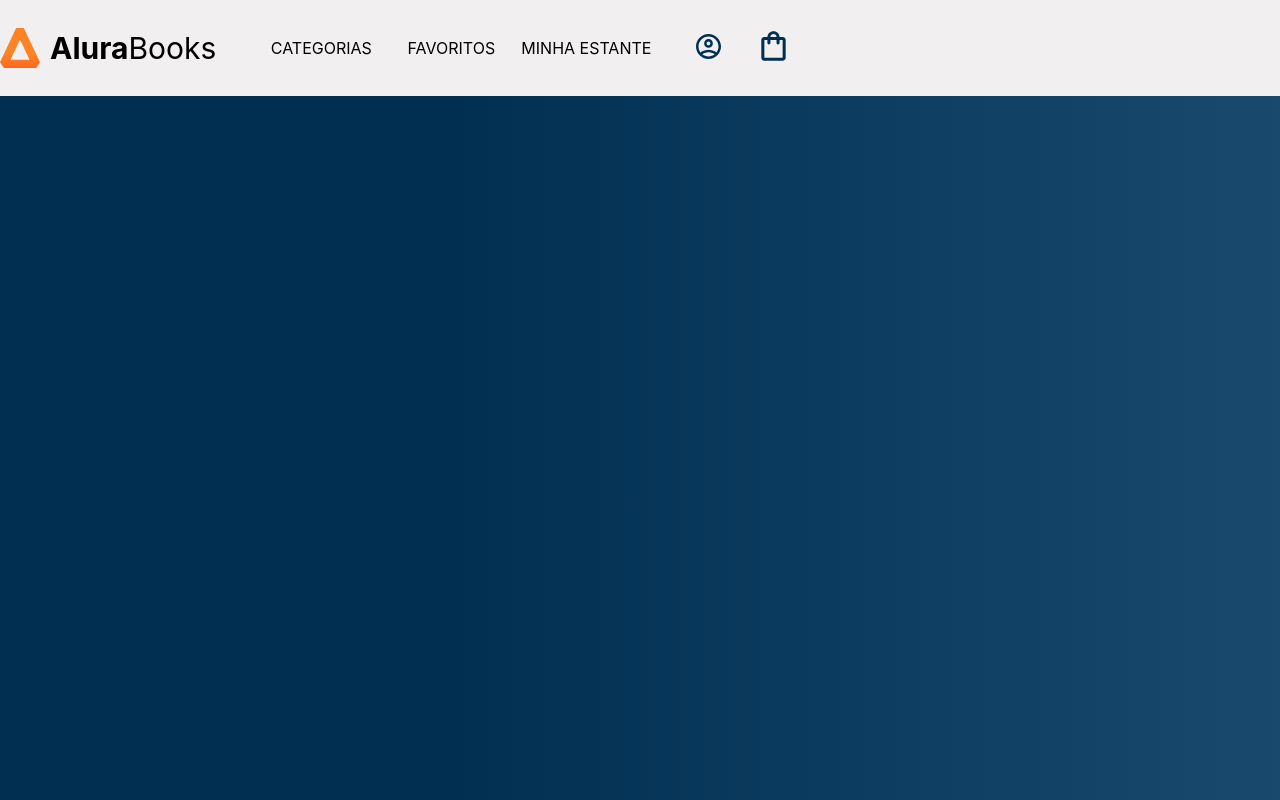
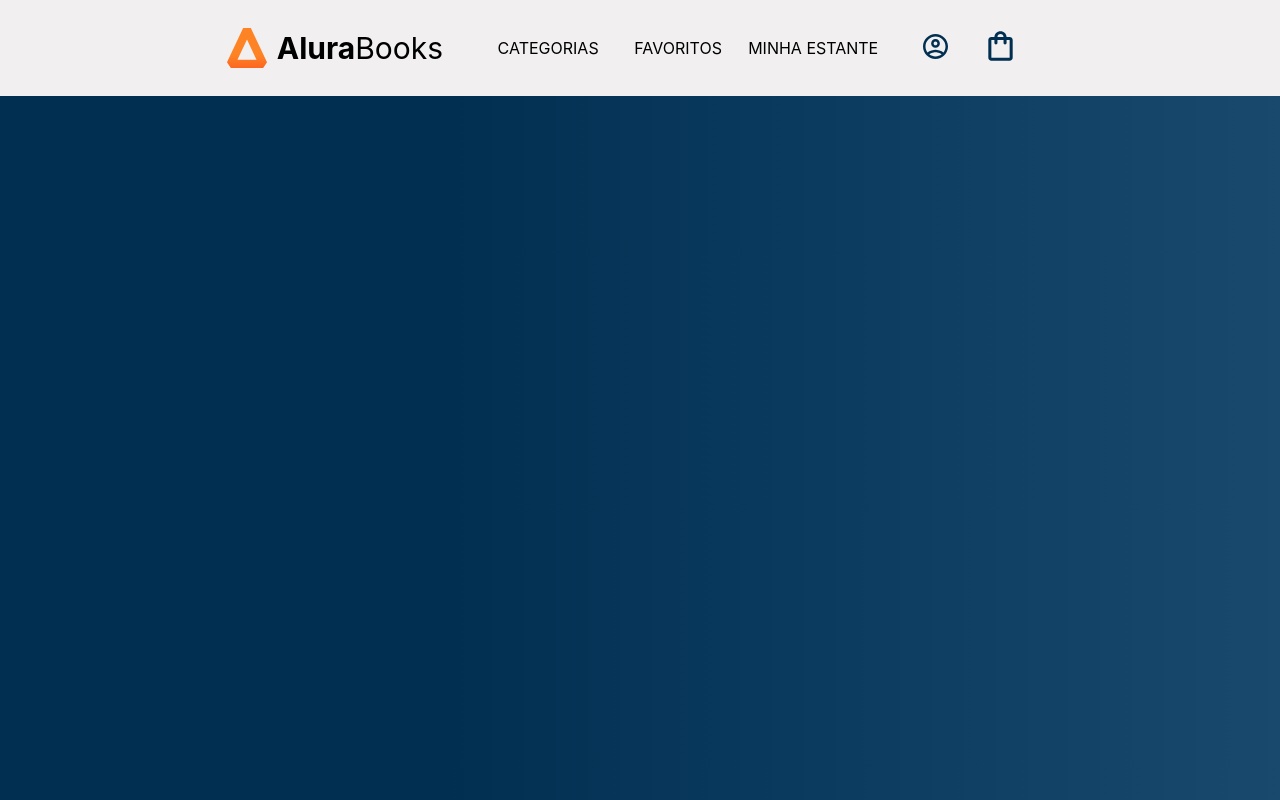
Before and after one commit to Bento-Hertz/Alura-Books, a React (Create React App) app: page / in a window 1280 px wide. Built offline with nearby package versions, Linux system fonts and the light colour scheme.

Commit message:
componentização das partes do header

```diff
--- a/src/App.css
+++ b/src/App.css
@@ -7,34 +7,9 @@
 .App-header {
   background-color: rgb(241, 239, 239);
   display: flex;
+  justify-content: center;
 }
 
 li {
   list-style: none;
 }
-
-.opcoes {
-  display: flex;
-}
-
-.opcao {
-   font-size: 16px;
-   display: flex;
-   justify-content: center;
-   align-items: center;
-   text-align: center;
-   height: 100%;
-   padding: 0 5px;
-   cursor: pointer;
-   min-width: 120px;
-}
-
-.icones {
-  display: flex;
-  align-items: center;
-}
-
-.icone {
-  margin-right: 40px;
-  width: 25px;
-}
--- a/src/App.js
+++ b/src/App.js
@@ -1,10 +1,7 @@
 import './App.css';
 import Logo from './componentes/logo';
-import perfil from './imagens/perfil.svg';
-import sacola from './imagens/sacola.svg';
-
-const textoOpcoes = ['CATEGORIAS', 'FAVORITOS', 'MINHA ESTANTE'];
-const icones = [perfil, sacola];
+import OpcoesHeader from './componentes/opcoes-header';
+import IconesHeader from './componentes/icones-header';
 
 function App() {
   return (
@@ -13,18 +10,8 @@ function App() {
       <header className='App-header'>
 
         <Logo></Logo>
-
-        <ul className='opcoes'>
-          { textoOpcoes.map( (texto) => (
-            <li className='opcao'><p>{texto}</p></li>
-          ))}
-        </ul>
-
-        <ul className='icones'>
-          { icones.map( (icone) => (
-            <li><img className='icone' src={icone} alt='icone'></img></li>
-          ))}
-        </ul>
+        <OpcoesHeader></OpcoesHeader>
+        <IconesHeader></IconesHeader>
 
       </header>
 
--- /dev/null
+++ b/src/componentes/icones-header/estilo.css
@@ -0,0 +1,9 @@
+.icones {
+    display: flex;
+    align-items: center;
+  }
+
+  .icone {
+    margin-right: 40px;
+    width: 25px;
+  }
--- /dev/null
+++ b/src/componentes/icones-header/index.js
@@ -0,0 +1,17 @@
+import './estilo.css';
+import perfil from '../../imagens/perfil.svg';
+import sacola from '../../imagens/sacola.svg';
+
+const icones = [perfil, sacola];
+
+function IconesHeader() {
+    return (
+        <ul className='icones'>
+          { icones.map( (icone) => (
+            <li><img className='icone' src={icone} alt='icone'></img></li>
+          ))}
+        </ul>
+    );
+}
+
+export default IconesHeader;
--- a/src/componentes/logo/index.js
+++ b/src/componentes/logo/index.js
@@ -7,7 +7,7 @@ function Logo() {
             <img src={logo} alt='logo' className='logo-img'></img>
             <p><span className='negrito'>Alura</span>Books</p>
         </div>
-    )
+    );
 }
 
 export default Logo;
--- /dev/null
+++ b/src/componentes/opcoes-header/estilo.css
@@ -0,0 +1,15 @@
+.opcoes {
+    display: flex;
+  }
+
+  .opcao {
+     font-size: 16px;
+     display: flex;
+     justify-content: center;
+     align-items: center;
+     text-align: center;
+     height: 100%;
+     padding: 0 5px;
+     cursor: pointer;
+     min-width: 120px;
+  }
--- /dev/null
+++ b/src/componentes/opcoes-header/index.js
@@ -0,0 +1,15 @@
+import './estilo.css';
+
+const textoOpcoes = ['CATEGORIAS', 'FAVORITOS', 'MINHA ESTANTE'];
+
+function OpcoesHeader() {
+    return (
+        <ul className='opcoes'>
+          { textoOpcoes.map( (texto) => (
+            <li className='opcao'><p>{texto}</p></li>
+          ))}
+        </ul>
+    );
+}
+
+export default OpcoesHeader;
```
